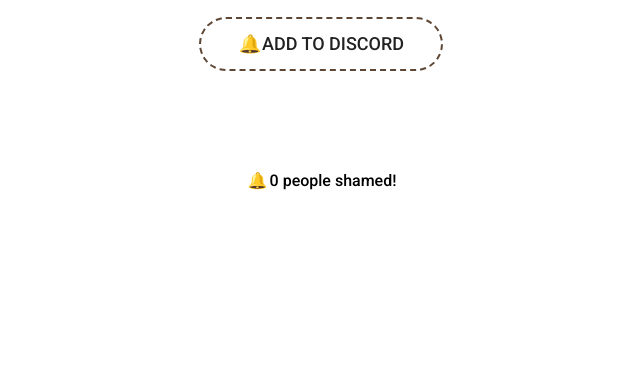
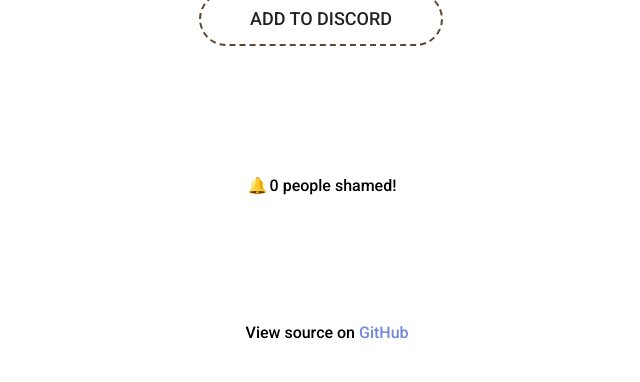
Before and after one commit to alfg/shamebell-bot, a React app in the folder static/: page / in a window 1280 px wide. Shown: the part 418-800 px from the top of the page, without its empty margins (319-959 px from the left). Built offline with nearby package versions, Linux system fonts and the light colour scheme; no server answers.

Commit message:
Add footer link to github.

```diff
--- a/static/package.json
+++ b/static/package.json
@@ -1,6 +1,6 @@
 {
   "name": "shamebell-web",
-  "version": "0.1.3",
+  "version": "0.1.4",
   "private": true,
   "dependencies": {
     "react": "^15.6.1",
--- a/static/src/components/App.css
+++ b/static/src/components/App.css
@@ -76,6 +76,7 @@
   text-decoration: none;
   display: block;
   margin-top: 20px;
+  margin-bottom: 20px;
 }
 
 .App-button span {
--- a/static/src/components/App.js
+++ b/static/src/components/App.js
@@ -2,7 +2,7 @@
 import profile from '../img/profile.png';
 import './App.css';
 import Constants from '../Constants';
-import Stats from './Stats';
+import Footer from './Footer';
 
 class App extends Component {
 
@@ -21,12 +21,11 @@
           </div>
 
           <a className="App-button" onClick={this.addToDiscordHandler}>
-            <span role="img" aria-label="bell">🔔</span>
             Add to Discord
           </a>
         </div>
 
-        <Stats />
+        <Footer />
       </div>
     );
   }
--- /dev/null
+++ b/static/src/components/Footer.css
@@ -0,0 +1,18 @@
+.Footer {
+  margin-top: 10px;
+  text-align: center;
+}
+
+.Footer-links {
+  position: absolute;
+  bottom: 40px;
+}
+
+.Footer-links a {
+  color: #7289da;
+  text-decoration: none;
+}
+
+.Footer-links a:hover {
+  text-decoration: underline;
+}
--- /dev/null
+++ b/static/src/components/Footer.js
@@ -0,0 +1,21 @@
+import React, { Component } from 'react';
+import Constants from '../Constants';
+import Stats from './Stats';
+import './Footer.css';
+
+
+class Footer extends Component {
+  render() {
+  return (
+    <div className="Footer">
+      <Stats />
+
+      <div className="Footer-links">
+        View source on <a href={Constants.GITHUB_URL}>GitHub</a>
+      </div>
+    </div>
+    );
+  }
+}
+
+export default Footer;
--- a/static/src/components/Stats.css
+++ b/static/src/components/Stats.css
@@ -1,6 +1,7 @@
 .Stats-panel {
   display: block;
   margin-top: 100px;
+  margin-bottom: 20px;
 }
 
 .Stats-panel span {
```
